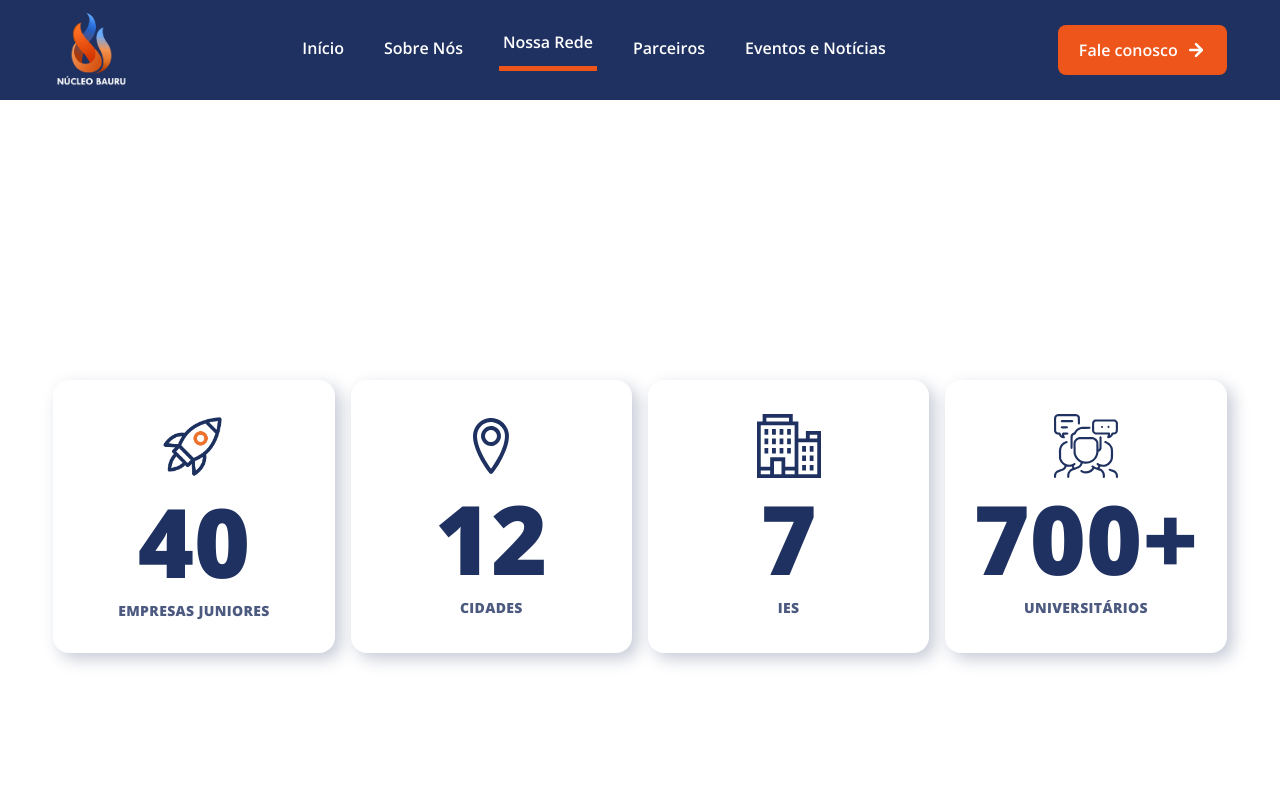
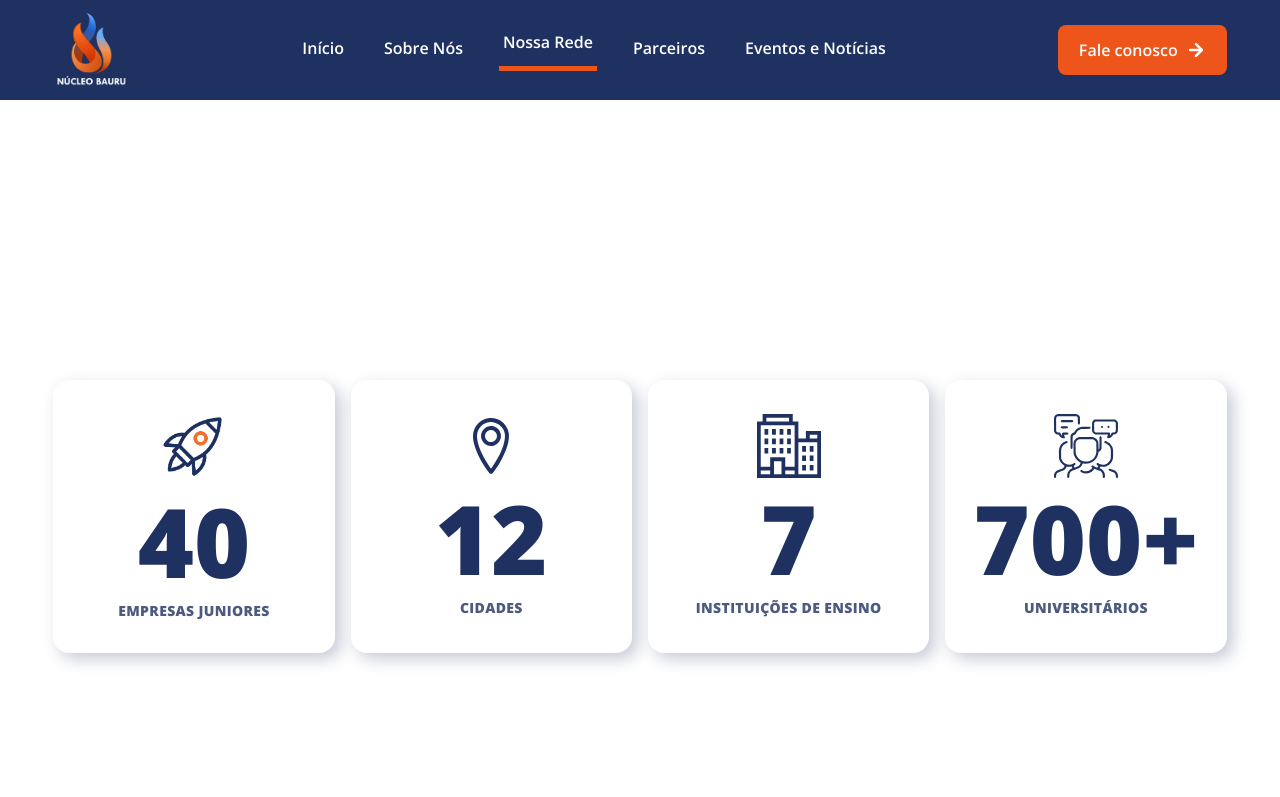
Before and after one commit to Code-Tech-Jr/nucleo-bauru, a Next.js app: page /nossa-rede in a window 1280 px wide. Shown: the top 797 px of the page. Built offline with nearby package versions, Linux system fonts and the light colour scheme; no server answers.

Commit message:
feat(nossa-rede): troca sigla IES por Instituições de Ensino no stat

```diff
--- a/src/components/sections/nossa-rede/stats/NossaRedeStats.tsx
+++ b/src/components/sections/nossa-rede/stats/NossaRedeStats.tsx
@@ -56,7 +56,12 @@ export default function NossaRedeStats({ ejs }: { ejs: Ej[] }) {
     return [
       { valor: totalEjs, sufixo: '', rotulo: 'Empresas Juniores', icone: ICONE_FOGUETE },
       { valor: totalCidades, sufixo: '', rotulo: 'Cidades', icone: ICONE_LOCAL },
-      { valor: totalIes, sufixo: '', rotulo: 'IES', icone: ICONE_PREDIOS },
+      {
+        valor: totalIes,
+        sufixo: '',
+        rotulo: 'Instituições de Ensino',
+        icone: ICONE_PREDIOS,
+      },
       { valor: 700, sufixo: '+', rotulo: 'Universitários', icone: ICONE_PESSOAS },
     ]
   }, [ejs])
```
